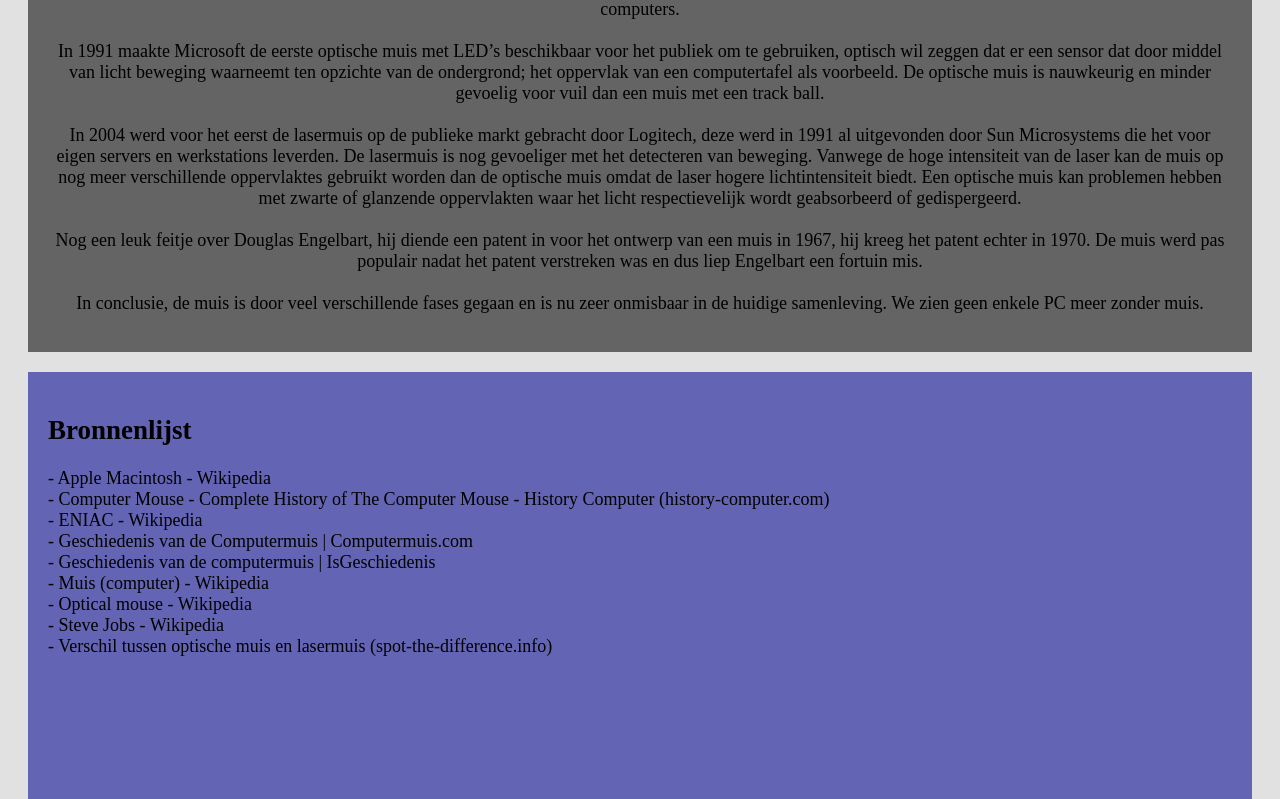
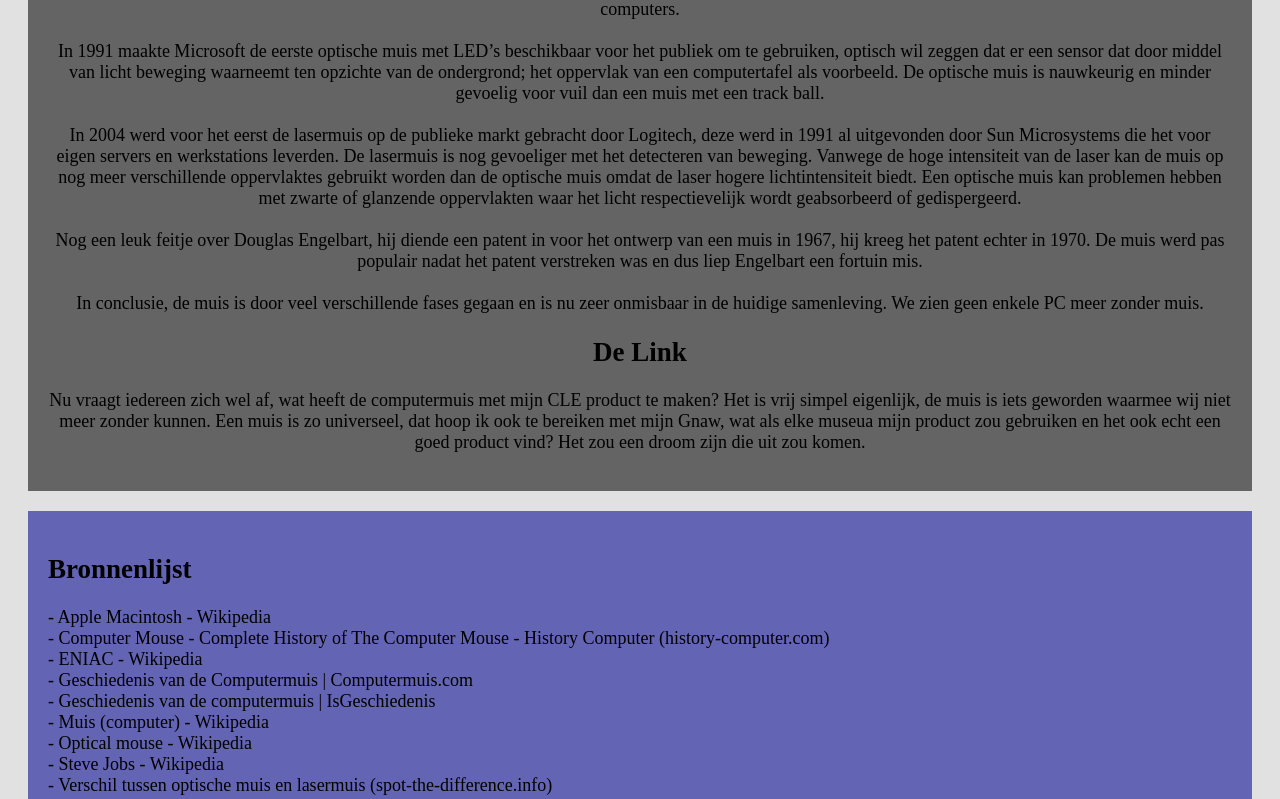
Before and after one commit to ScryTear/HistoryMouse, a plain HTML site: page index.html in a window 1280 px wide. Shown: the part 1762-2561 px from the top of the page. Drawn offline with Linux system fonts and the light colour scheme.

Commit message:
Update index.html

```diff
--- a/index.html
+++ b/index.html
@@ -80,6 +80,13 @@ Nog een leuk feitje over Douglas Engelbart, hij diende een patent in voor het on
            <br>
            <br>
 In conclusie, de muis is door veel verschillende fases gegaan en is nu zeer onmisbaar in de huidige samenleving. We zien geen enkele PC meer zonder muis.
+             <h2>
+               De Link
+      </h2>
+
+      Nu vraagt iedereen zich wel af, wat heeft de computermuis met mijn CLE product te maken? Het is vrij simpel eigenlijk, de muis is iets geworden waarmee wij niet meer zonder kunnen. Een muis is zo universeel, dat hoop ik ook te bereiken met mijn Gnaw, wat als elke museua mijn product zou gebruiken en het ook echt een goed product vind? Het zou een droom zijn die uit zou komen.
+
+       </p>
 
        </p>
     </div2>
```
